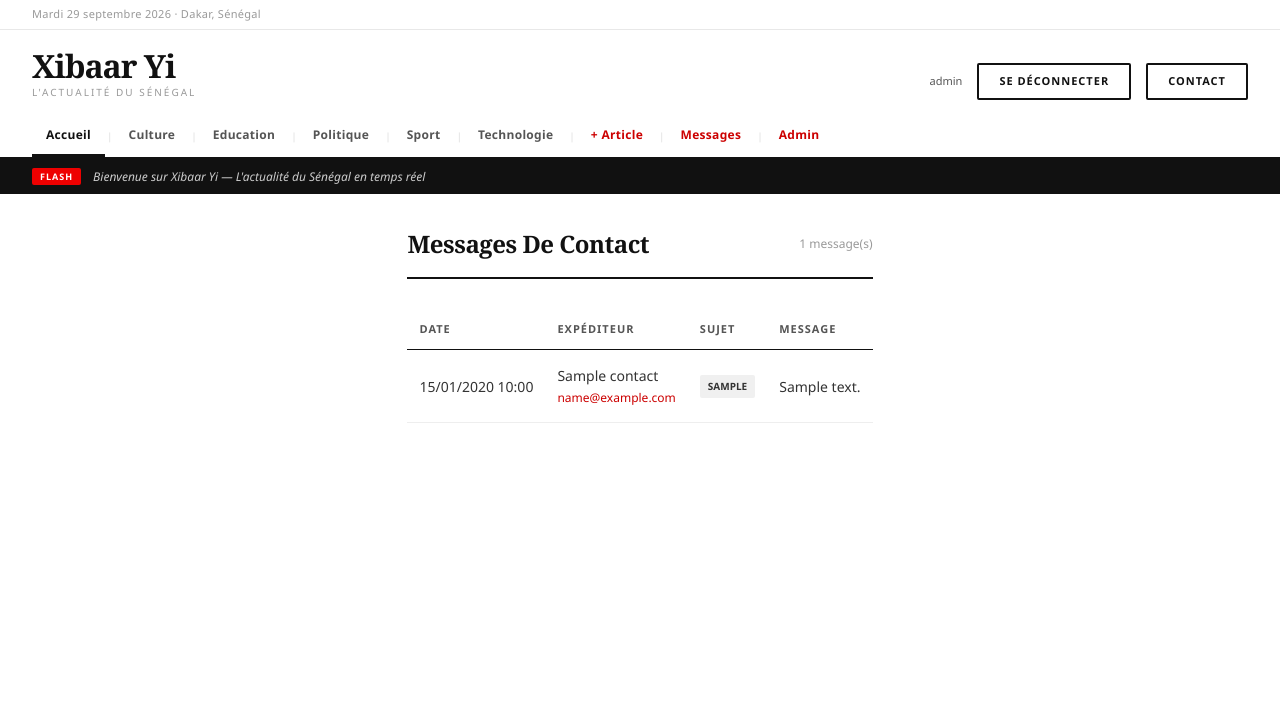
After one commit to lambiss12-hue/Xibaar_Yi, a PHP site: page /admin/messages/liste.php in a window 1280 px wide. The commit adds this page. Shown: the top 713 px of the page. Run offline with PHP 8.4, Linux system fonts and the light colour scheme; a user stored in the database is signed in; data comes from the database, SQL or seed files in the repository; both versions use the stored data as it was after the commit; tables that the repository leaves empty hold one stand-in row (values such as "Sample post").

Commit message:
Formulaire de contact : enregistrement et consultation des messages
- traitement_contact.php : validation côté serveur puis enregistrement en base
- contact.php : message de confirmation ou d'erreur après l'envoi
- admin/messages/liste.php : lecture des messages (éditeurs et administrateurs),
  lien "Messages" dans le menu
- Table messages_contact (database.sql + migrations/002 pour les bases existantes)

Co-Authored-By: Claude Opus 5.5 <noreply@anthropic.com>

```diff
--- a/includes/entete.php
+++ b/includes/entete.php
@@ -75,6 +75,8 @@ $titre_page = isset($titre_page) ? $titre_page : 'Xibaar Yi';
                 <span class="sep">|</span>
                 <?php if ($_SESSION['user_role'] === 'editeur' || $_SESSION['user_role'] === 'administrateur') : ?>
                     <a href="<?= url('admin/articles/ajouter.php') ?>" style="color:#cc0000;font-weight:700;">+ Article</a>
+                    <span class="sep">|</span>
+                    <a href="<?= url('admin/messages/liste.php') ?>" style="color:#cc0000;font-weight:700;">Messages</a>
                 <?php endif; ?>
                 <?php if ($_SESSION['user_role'] === 'administrateur') : ?>
                     <span class="sep">|</span>
--- /dev/null
+++ b/public/admin/messages/liste.php
@@ -0,0 +1,59 @@
+<?php
+require_once __DIR__ . '/../../../includes/auth.php';
+
+exiger_role(['editeur', 'administrateur']);
+
+$stmt = $pdo->query("SELECT * FROM messages_contact ORDER BY date_envoi DESC");
+$messages = $stmt->fetchAll(PDO::FETCH_ASSOC);
+
+// Libellés des sujets (mêmes valeurs que la liste déroulante de contact.php)
+$libelles_sujets = [
+    'info'      => 'Information',
+    'technique' => 'Problème technique',
+    'publicite' => 'Publicité / Partenariat',
+    'autre'     => 'Autre',
+];
+
+include __DIR__ . '/../../../includes/entete.php';
+?>
+
+<div style="max-width:1100px; margin:32px auto; padding:0 24px;">
+
+    <div class="page-header">
+        <h1 class="page-title">Messages de contact</h1>
+        <span style="font-size:12px; color:#999;"><?= count($messages) ?> message(s)</span>
+    </div>
+
+    <?php if (empty($messages)) : ?>
+        <p style="font-size:13px; color:#999;">Aucun message pour le moment.</p>
+    <?php else : ?>
+        <table class="table">
+            <thead>
+                <tr>
+                    <th>Date</th>
+                    <th>Expéditeur</th>
+                    <th>Sujet</th>
+                    <th>Message</th>
+                </tr>
+            </thead>
+            <tbody>
+                <?php foreach ($messages as $m): ?>
+                <tr>
+                    <td style="white-space:nowrap;"><?= date('d/m/Y H:i', strtotime($m['date_envoi'])) ?></td>
+                    <td>
+                        <?= htmlspecialchars($m['nom']) ?><br>
+                        <a href="mailto:<?= htmlspecialchars($m['email']) ?>" style="font-size:12px; color:#cc0000;">
+                            <?= htmlspecialchars($m['email']) ?>
+                        </a>
+                    </td>
+                    <td><span class="badge"><?= htmlspecialchars($libelles_sujets[$m['sujet']] ?? $m['sujet']) ?></span></td>
+                    <td><?= nl2br(htmlspecialchars($m['message'])) ?></td>
+                </tr>
+                <?php endforeach; ?>
+            </tbody>
+        </table>
+    <?php endif; ?>
+
+</div>
+
+<?php include __DIR__ . '/../../../includes/pied.php'; ?>
```
Also changed, not shown: database/database.sql (+9 -0 lines), public/contact.php (+12 -1 lines), public/traitement_contact.php (added, +31 -0 lines), README.md, database/migrations/002_messages_contact.sql (added).
